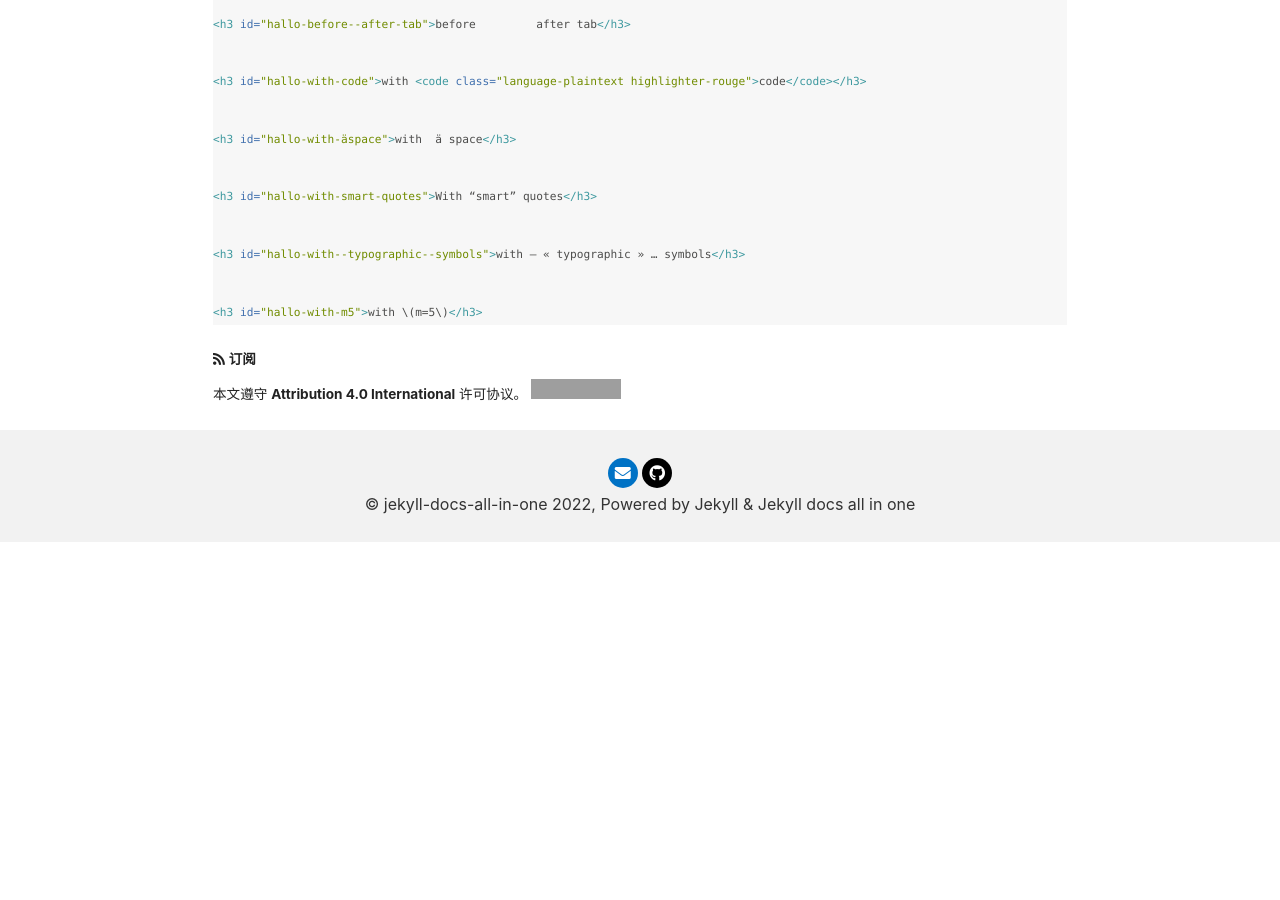
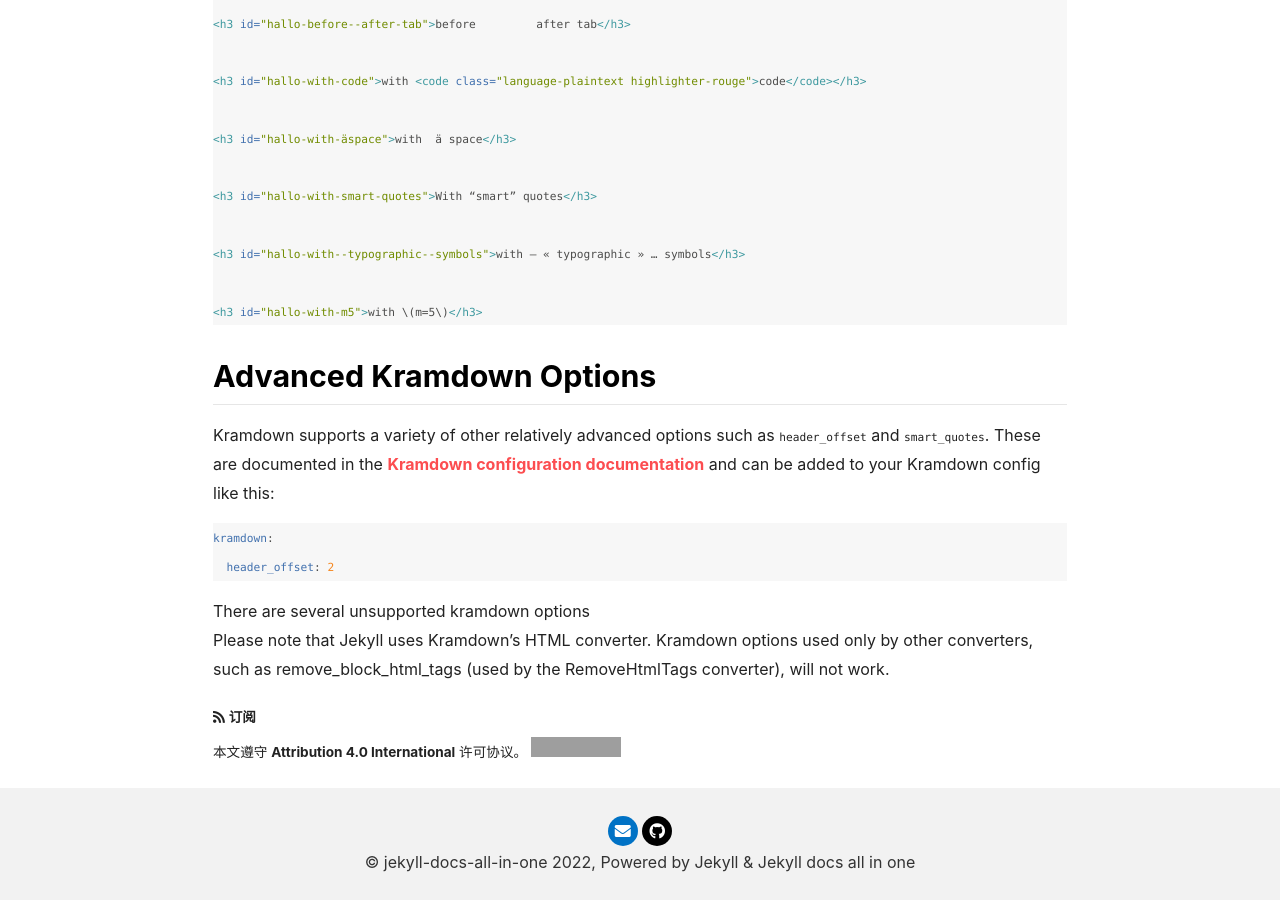
Before and after one commit to LawssssCat/jekyll-docs, a Jekyll site: the page built from _posts/2022-06-20-kramdown.md, in a window 1280 px wide and 900 px high, scrolled down 10681 px. Built offline with Jekyll 4.4.1, drawn with Linux system fonts in a browser that asks for light colours; before the commit the page ends 11223 px from its top, so only the background shows below that; grey boxes are pictures that could not be loaded.

````diff
--- a/_posts/2022-06-20-kramdown.md
+++ b/_posts/2022-06-20-kramdown.md
@@ -442,3 +442,17 @@
 
 <h3 id="hallo-with-m5">with \(m=5\)</h3>
 ```
+
+
+## Advanced Kramdown Options
+
+Kramdown supports a variety of other relatively advanced options such as `header_offset` and `smart_quotes`. These are documented in the [Kramdown configuration documentation](https://kramdown.gettalong.org/options.html) and can be added to your Kramdown config like this:
+
+```yml
+kramdown:
+  header_offset: 2
+```
+
+There are several unsupported kramdown options\
+Please note that Jekyll uses Kramdown's HTML converter. Kramdown options used only by other converters, such as remove_block_html_tags (used by the RemoveHtmlTags converter), will not work.
+{: .error}
````
Also changed, not shown: _navs/jekyll.md (+8 -0 lines), _posts/2022-06-21-highlight.md (+9 -2 lines), _posts/2022-06-21-math-engine.md (added, +7 -0 lines), assets/images/cover1.svg (deleted), assets/images/cover1_with_title.svg, assets/images/cover1_with_title_7.svg (added).
